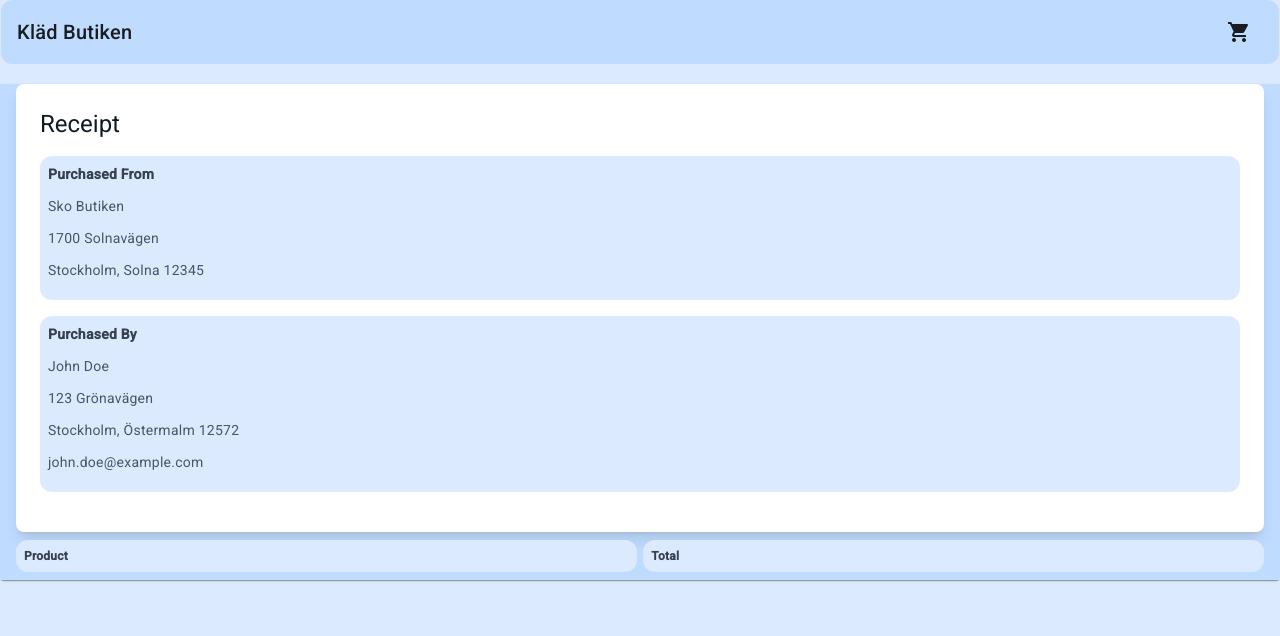
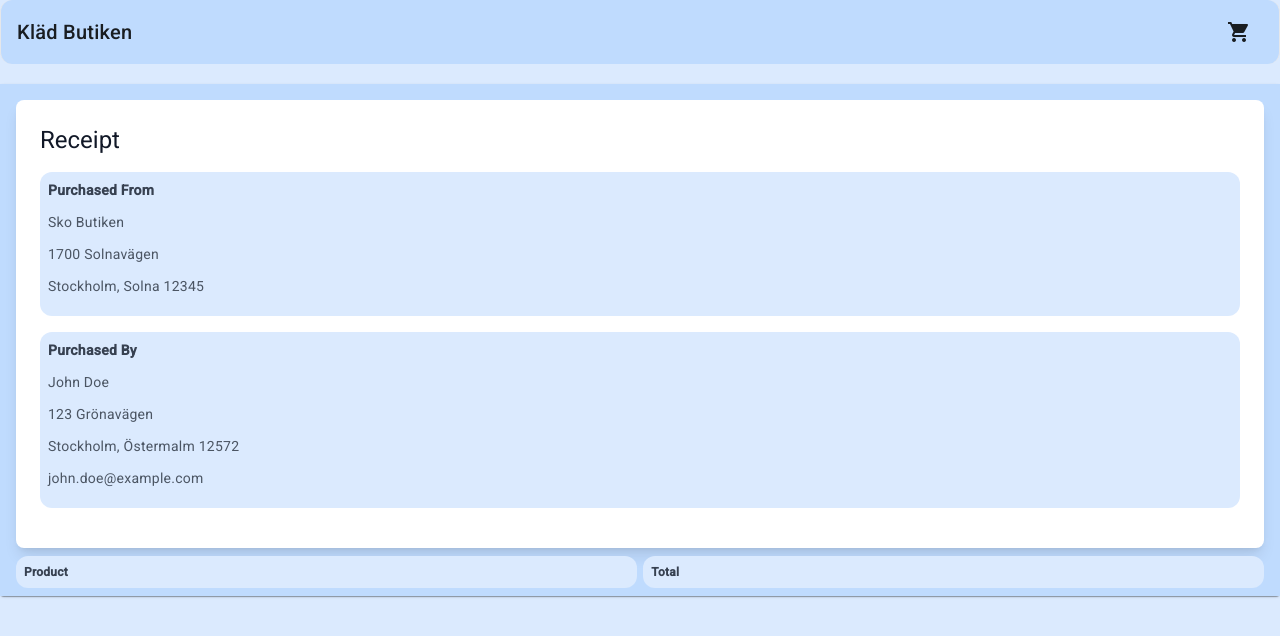
Before and after one commit to NiklasSahlbergNackademin/PanosTest, an Angular app: page /receipt in a window 1280 px wide. Shown: the top 636 px of the page. Built offline with nearby package versions, Linux system fonts and the light colour scheme.

Commit message:
KVITTO SIDA KLAR, DESIGN OCH LOGIK

```diff
--- a/src/app/components/header/header.component.html
+++ b/src/app/components/header/header.component.html
@@ -8,7 +8,7 @@
       >shopping_cart</mat-icon
     >
   </button>
-  <mat-menu #menu="matMenu">
+  <mat-menu #menu="matMenu" class="w-[1000px]">
     <div class="p-3 divide-y divide-solid">
       <div class="pb-3 flex justify-between">
           <span class="mr-16">{{itemsQuantity}} Items</span>
--- a/src/app/components/header/receipt/receipt.component.html
+++ b/src/app/components/header/receipt/receipt.component.html
@@ -1,6 +1,6 @@
 <mat-card class="max-w-7xl mx-auto bg-blue-100">
   <div class="container mx-auto px-4 bg-blue-200 ">
-    <div class="bg-white rounded-lg shadow-lg p-6">
+    <div class="bg-white rounded-lg shadow-lg p-6 mt-4">
       <h1 class="text-2xl font-bold text-gray-900">Receipt</h1>
       <div class="my-4 bg-blue-100 rounded-xl p-2">
         <p class="text-gray-700 font-bold mb-2">Purchased From</p>
```
